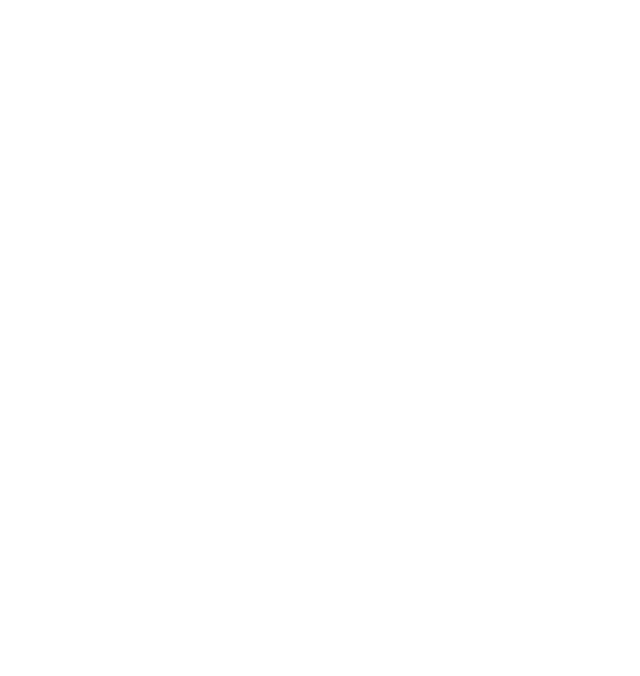
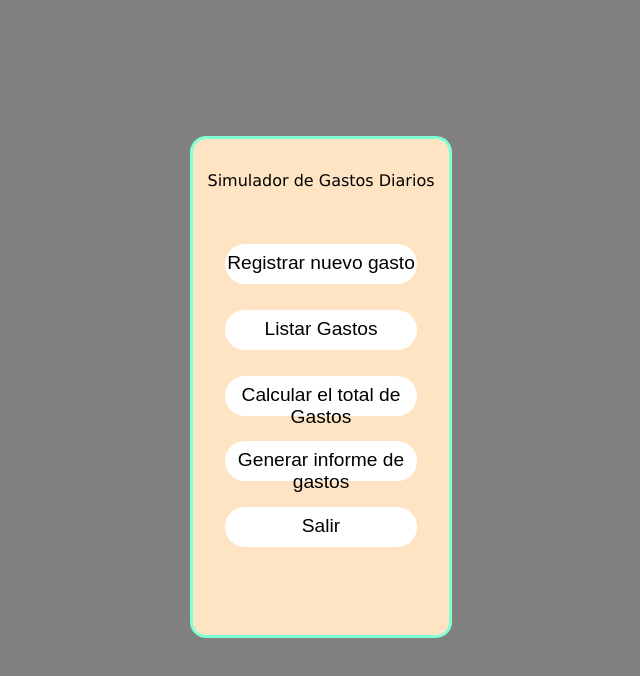
Before and after one commit to robinsondominguez/JavaScript_S2_DIa1_DominguezRobinson, a plain HTML site: page Dia1/index.html in a window 1280 px wide. Shown: the whole page, without its empty margins (319-959 px from the left). Drawn offline with Linux system fonts and the light colour scheme.

Commit message:
feat: :hammer: Dia 1 Activities

```diff
--- a/Dia1/index.html
+++ b/Dia1/index.html
@@ -7,7 +7,16 @@
     <link rel="stylesheet" href="./style/style.css">
 </head>
 <body>
-
+    <div class="conteiner">
+        <p>Simulador de Gastos Diarios</p>
+        <div class="opciones">
+            <div class="Registrar_gastos"><a href="http://">Registrar nuevo gasto</a></div>
+            <div class="Listar_gastos"><a href="http://">Listar Gastos</a></div>
+            <div class="Calcular_gastos"><a href="http://">Calcular el total de Gastos</a></div>
+            <div class="Generar_gastos"><a href="http://">Generar informe de gastos</a></div>
+            <div class="Salir"><a href="http://">Salir</a></div>
+        </div>
+    </div>
 </body>
 <script src="./scripts/scripts.js"></script>
 </html>
--- a/Dia1/style/style.css
+++ b/Dia1/style/style.css
@@ -0,0 +1,77 @@
+body{
+    padding-top: 10%;
+    justify-items: center;
+    background-color: gray;
+}
+
+.conteiner{
+    border: 3px solid aquamarine;
+    border-radius: 1rem;
+    padding-top: 1rem;
+    height: 60vh;
+    justify-self: center;
+    text-align: center;
+    width: 20vw;
+    background-color:bisque ;
+}
+
+.conteiner p{
+    font-family: 'Lucida Sans', 'Lucida Sans Regular', 'Lucida Grande', 'Lucida Sans Unicode', Geneva, Verdana, sans-serif;
+}
+
+a{
+    font-size: 1.2rem;
+    position: relative;
+    top: 20%;
+    font-family: Arial, Helvetica, sans-serif;
+    color: black;
+    text-decoration: none;
+}
+
+.opciones{
+    padding-top: 15%;
+}
+
+.Registrar_gastos{
+    height: 5vh;
+    border-radius: 20rem;
+    width: 15vw;
+    justify-self: center;
+    background-color: white;
+}
+
+.Listar_gastos{
+    border-radius: 10rem;
+    margin-top: 10%;
+    justify-self: center;
+    height: 5vh;
+    width: 15vw;
+    background-color: white;
+}
+
+.Calcular_gastos{
+    border-radius: 10rem;
+    margin-top: 10%;
+    justify-self: center;
+    height: 5vh;
+    width: 15vw;
+    background-color: white;
+}
+
+.Generar_gastos{
+    border-radius: 10rem;
+    margin-top: 10%;
+    justify-self: center;
+    height: 5vh;
+    width: 15vw;
+    background-color: white;
+}
+
+.Salir{
+    border-radius: 10rem;
+    margin-top: 10%;
+    justify-self: center;
+    height: 5vh;
+    width: 15vw;
+    background-color: white;
+}
```
